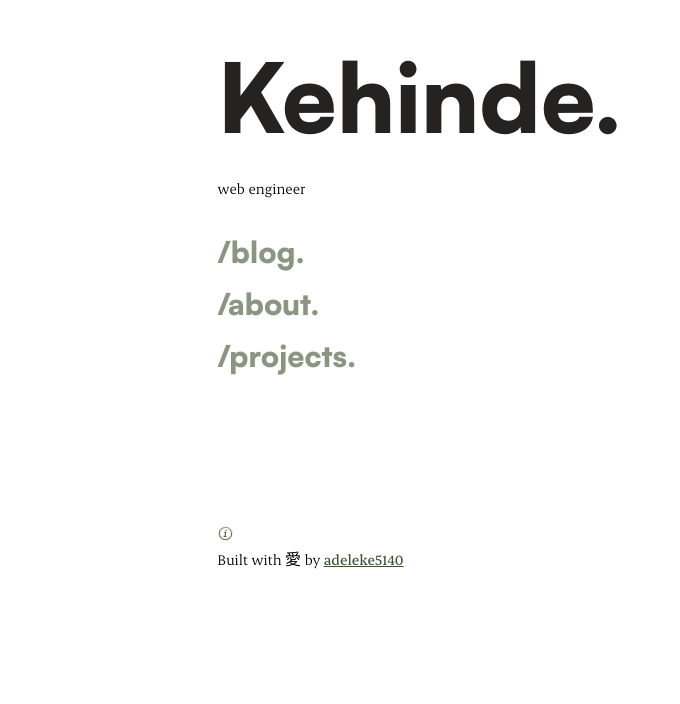
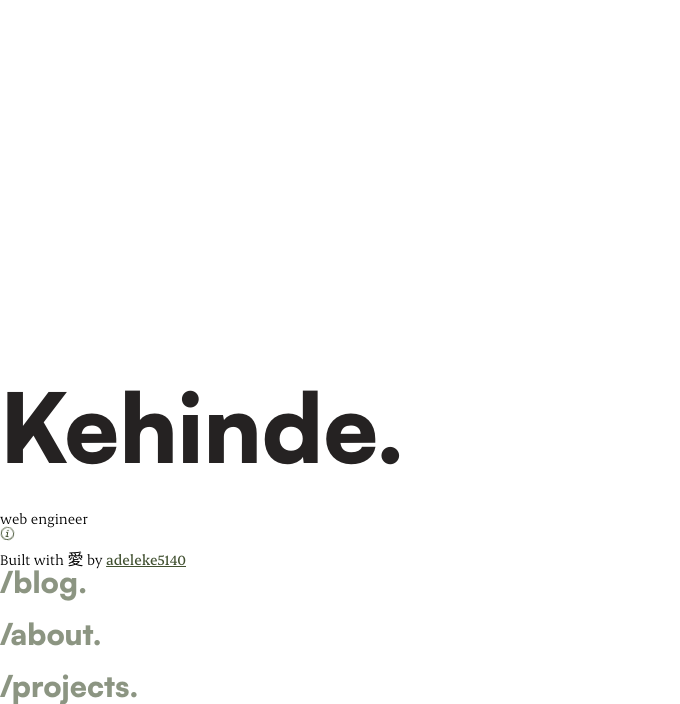
Before and after one commit to adeleke5140/portfolio-v2, a Next.js app: page / in a window 1280 px wide. Shown: the part 220-924 px from the top of the page, without its empty margins (0-680 px from the left). Before the commit the page ends 800 px from the top, so only its background shows below. Built offline with nearby package versions, Linux system fonts and the light colour scheme.

Commit message:
feat: update meta

```diff
--- a/src/components/layout.tsx
+++ b/src/components/layout.tsx
@@ -12,13 +12,13 @@ const Layout = ({ children }: LayoutProps) => {
     <div className="home min-h-screen">
       <Head>
         <link rel="icon" href="/kehinde.ico" />
-        <meta name="description" content="Kehinde Adeleke's website" />
+        <meta name="description" content={`${name} website`} />
         <meta name="og:title" content={siteTitle} />
       </Head>
-      <div className="max-w-xl pl-8 sm:ml-[12%] sm:pl-16 ">
+      <div>
         <main className="pt-8 md:pt-12">{children}</main>
       </div>
-    </div>
+    </div >
   );
 };
 
```
